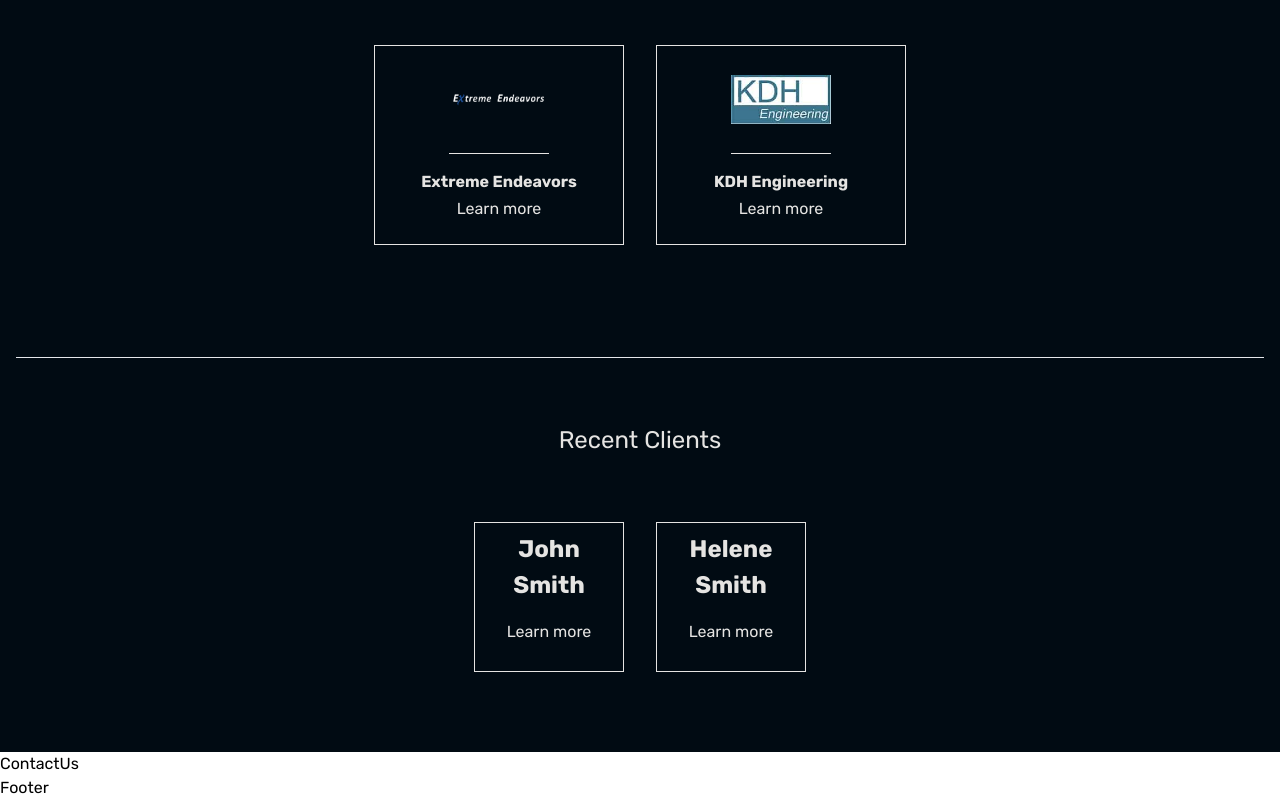
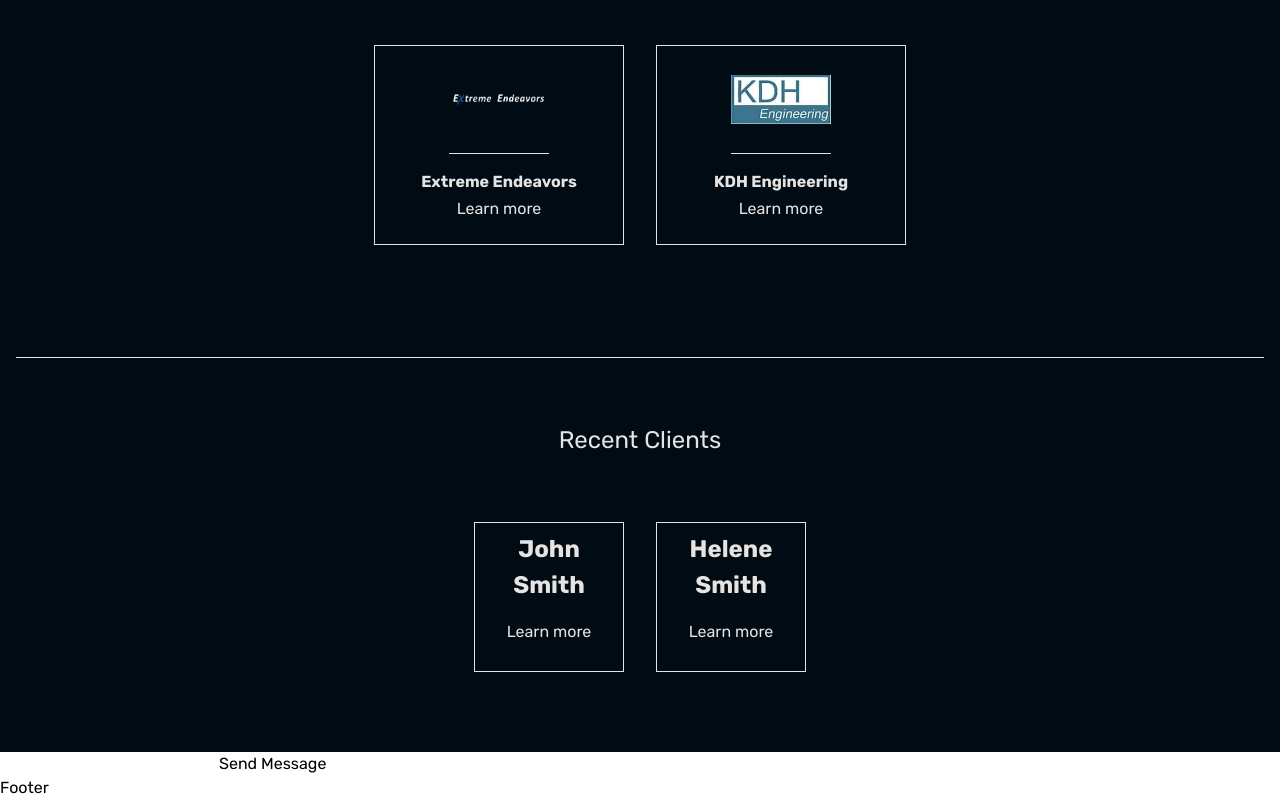
Before and after one commit to MenassieErmias/yamato-engineering, a Next.js app: page / in a window 1280 px wide. Shown: the part 2520-3320 px from the top of the page. Built offline with nearby package versions, Linux system fonts and the light colour scheme.

Commit message:
contact form started: ContactUs.jsx

```diff
--- a/components/ContactUs.jsx
+++ b/components/ContactUs.jsx
@@ -1,7 +1,17 @@
+import Form from 'next/form'
 
 const ContactUs = () => {
   return (
-    <div>ContactUs</div>
+    <section className="contact-us">
+      <div className="contact-us container">
+        <Form className="contact-us-form">
+          <input className='contact-form-input' name="Name" />
+          <button type="submit">
+            Send Message
+          </button>
+        </Form>
+      </div>
+    </section>
   )
 }
 
```
